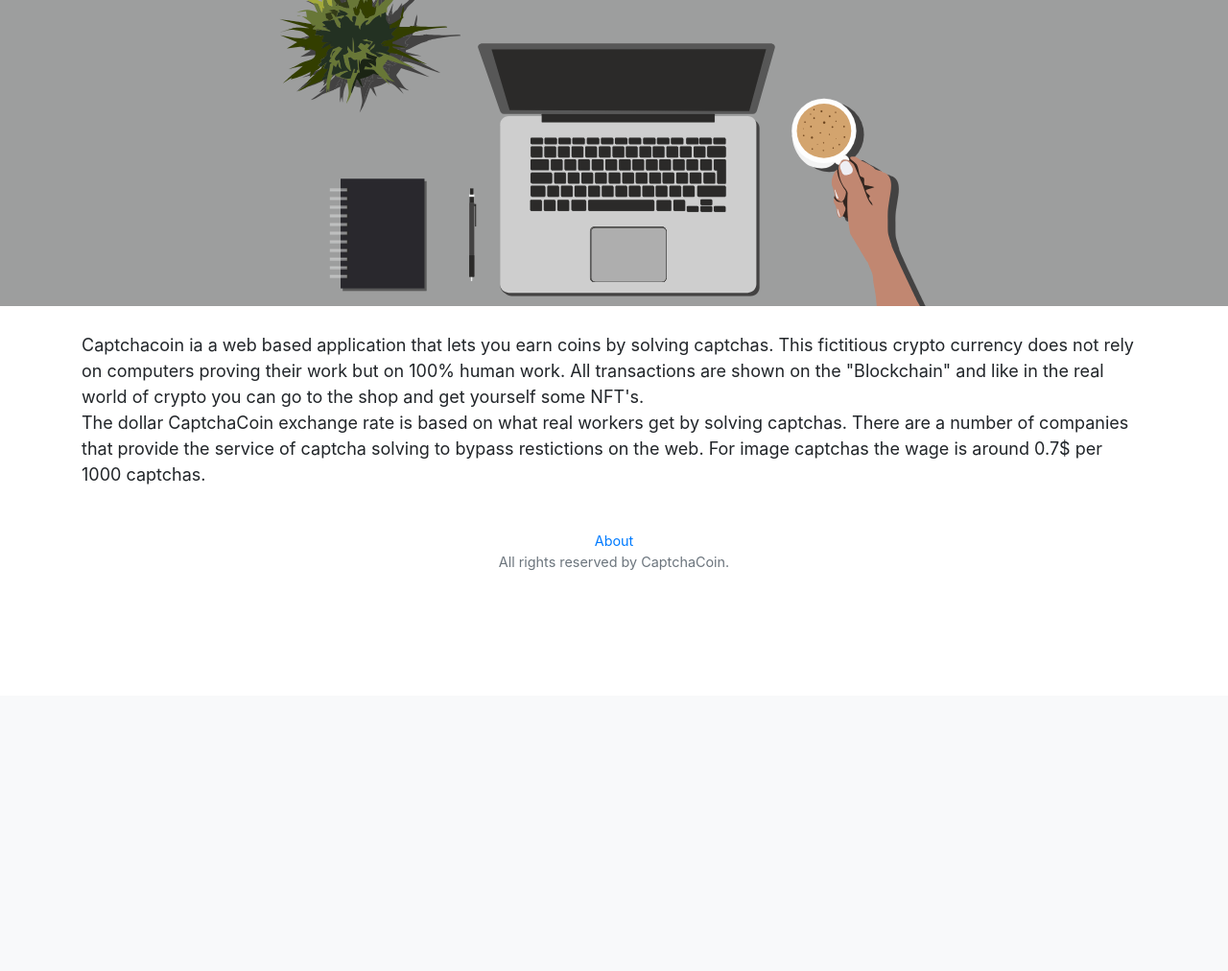
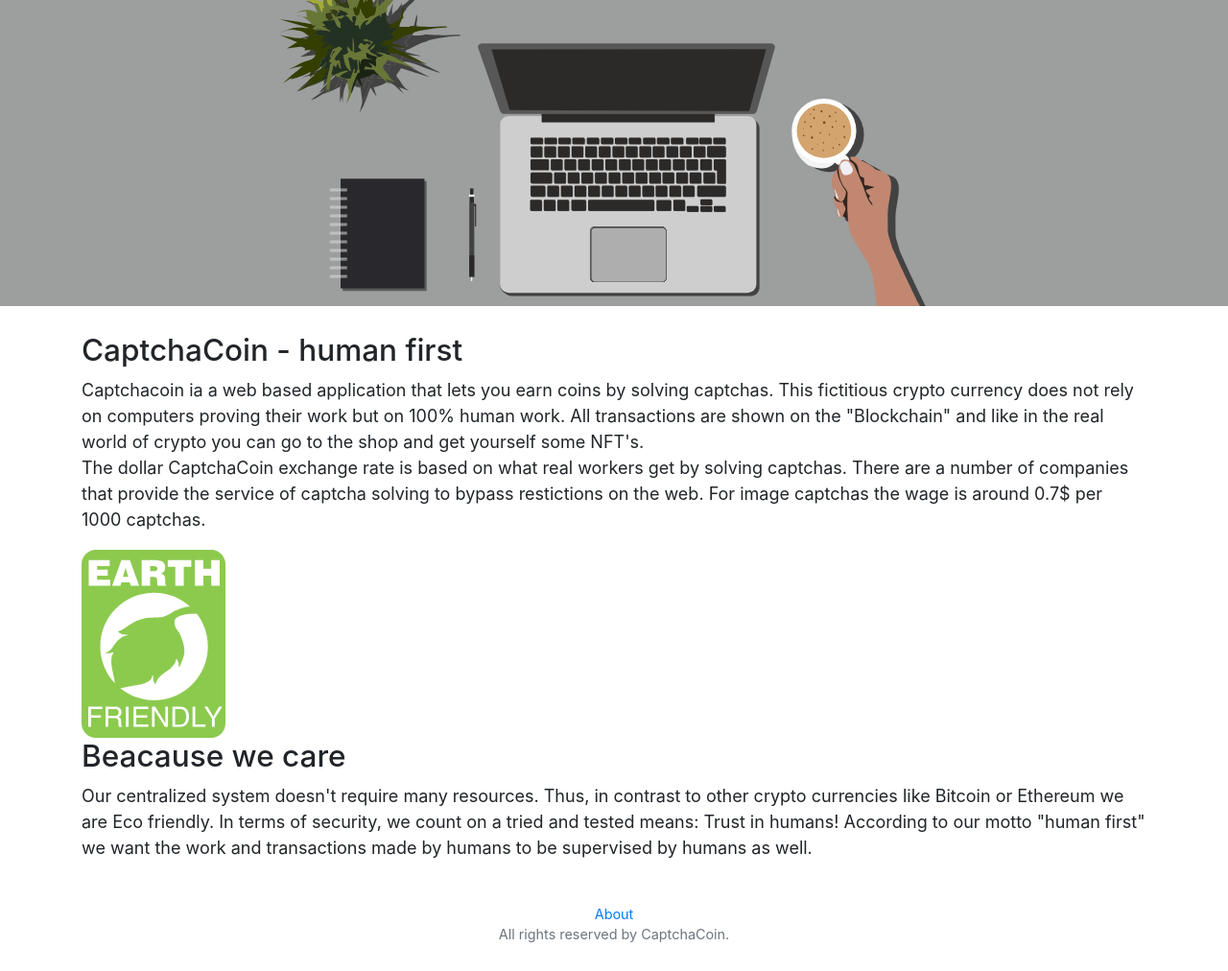
Before and after one commit to VerrroS/CaptchaCoin, a Flask app: page /about in a window 1280 px wide. Shown: the part 75-1087 px from the top of the page at 96% size. Before the commit the page ends 669 px from the top, so only its background shows below. Run offline with Flask 2, Linux system fonts and the light colour scheme; some libraries are stand-ins or nearby versions.

Commit message:
update about page

```diff
--- a/templates/about.html
+++ b/templates/about.html
@@ -9,8 +9,9 @@
 {% block main %}
 
 <div class="header"></div>
-
-<p class="container text-left mt-4">
+<div class="container text-left mt-4">
+  <h3>CaptchaCoin - human first</h3>
+  <p>
     Captchacoin ia a web based application that lets you earn coins by solving captchas.
     This fictitious crypto currency does not rely on computers proving their work but on 100% human work.
     All transactions are shown on the "Blockchain" and like in the real world of crypto you can go to
@@ -21,4 +22,17 @@
     For image captchas the wage is around 0.7$ per 1000 captchas.
   </p>
 
+
+    <img src="static\earth.svg" alt="" width="150px">
+    <h3>Beacause we care</h3>
+    <p>
+      Our centralized system doesn't require many resources. Thus, in contrast to other crypto currencies
+      like Bitcoin or Ethereum we are Eco friendly. In terms of security, we count on a tried and tested
+      means: Trust in humans! According to our motto "human first" we want the work and transactions made
+      by humans to be supervised by humans as well.
+    </p>
+</div>
+
+
+
 {% endblock %}
```
Lines whose indentation alone changed are shown as unchanged.
